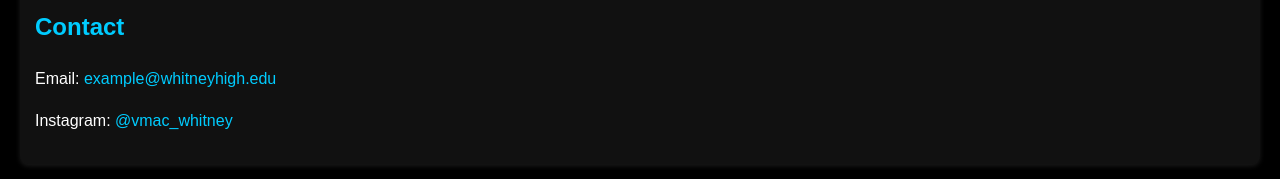
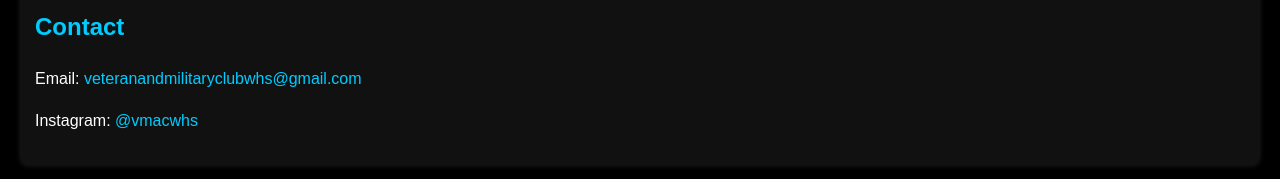
Before and after one commit to lucaswhittaker2/lucaswhittaker2.github.io, a plain HTML site: page index.html in a window 1280 px wide. Shown: the part 2672-2851 px from the top of the page. Drawn offline with Linux system fonts and the light colour scheme.

Commit message:
Update index.html

```diff
--- a/index.html
+++ b/index.html
@@ -140,8 +140,8 @@
 
   <section>
     <h2>Contact</h2>
-    <p>Email: <a href="mailto:example@whitneyhigh.edu">example@whitneyhigh.edu</a></p>
-    <p>Instagram: <a href="https://www.instagram.com/vmac_whitney" target="_blank">@vmac_whitney</a></p>
+    <p>Email: <a href="mailto:example@whitneyhigh.edu">veteranandmilitaryclubwhs@gmail.com</a></p>
+    <p>Instagram: <a href="https://www.instagram.com/vmac_whitney" target="_blank">@vmacwhs</a></p>
   </section>
 </body>
 </html>
```
